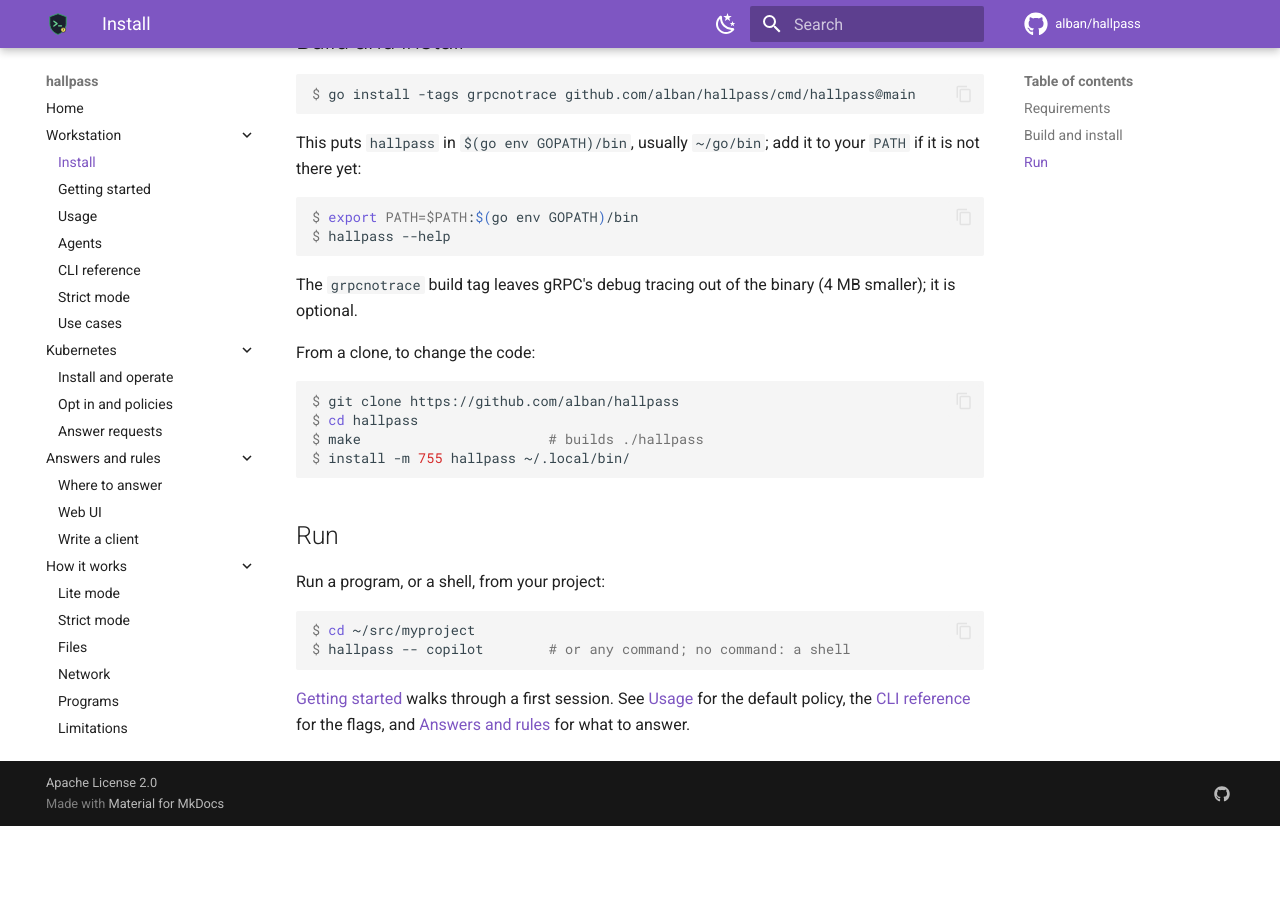
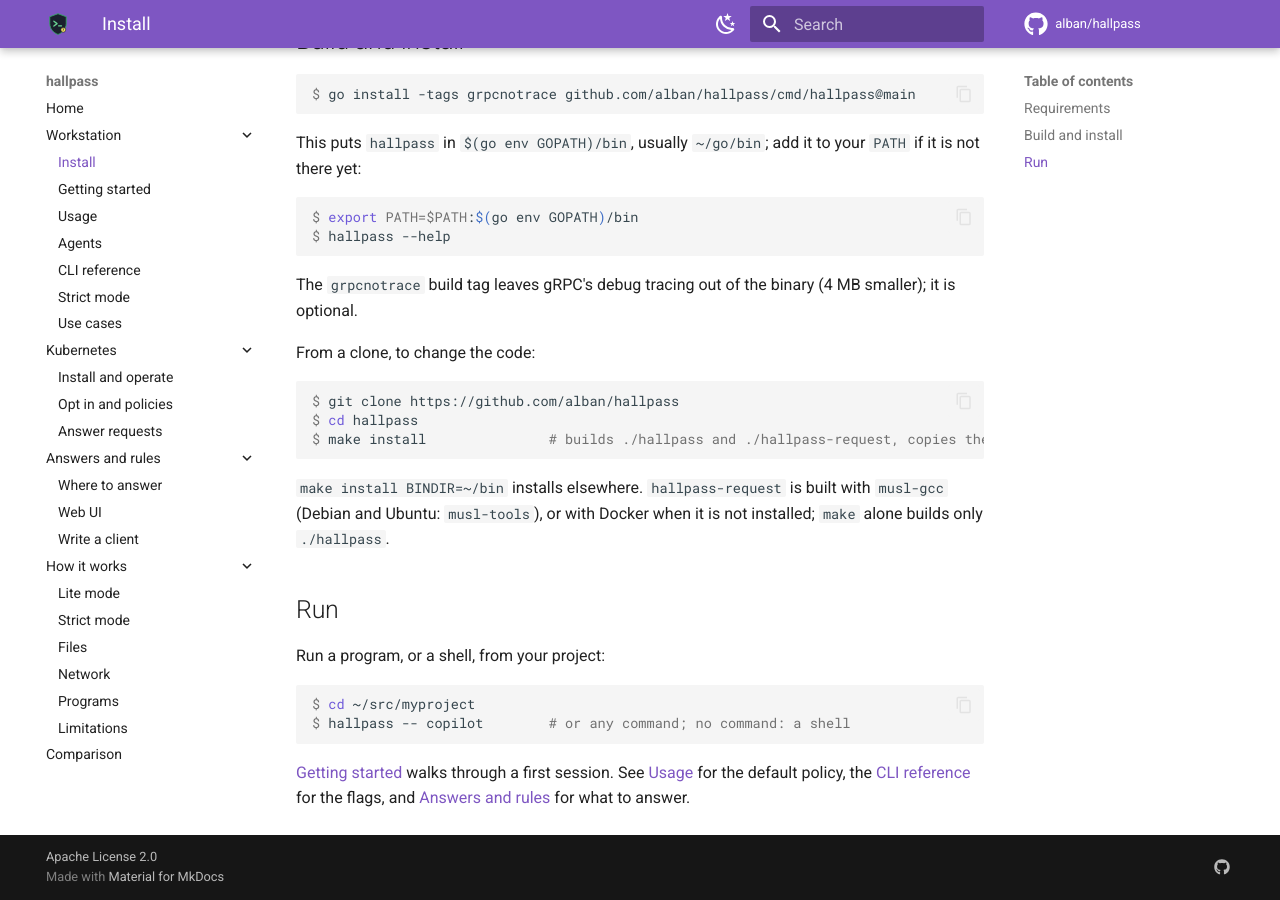
Before and after one commit to alban/hallpass, an MkDocs documentation site: the page built from docs/workstation/install.md, in a window 1280 px wide and 900 px high, scrolled down 601 px. Built offline with MkDocs 1.6.1 and Material for MkDocs 9.7.7, drawn with Linux system fonts in a browser that asks for light colours; comment, search, counter and statistics services are not loaded; before the commit the page ends 1427 px from its top, so only the background shows below that.

Commit message:
make: add an install target
make install builds hallpass and hallpass-request and copies them to
~/.local/bin (PREFIX, BINDIR, DESTDIR). The docs used it instead of the
manual install commands.

Co-authored-by: Copilot <223556219+Copilot@users.noreply.github.com>
Signed-off-by: Alban Crequy <albancrequy@microsoft.com>

````diff
--- a/docs/workstation/install.md
+++ b/docs/workstation/install.md
@@ -30,9 +30,10 @@ From a clone, to change the code:
 ```console
 $ git clone https://github.com/alban/hallpass
 $ cd hallpass
-$ make                       # builds ./hallpass
-$ install -m 755 hallpass ~/.local/bin/
+$ make install               # builds ./hallpass and ./hallpass-request, copies them to ~/.local/bin
 ```
+
+`make install BINDIR=~/bin` installs elsewhere. `hallpass-request` is built with `musl-gcc` (Debian and Ubuntu: `musl-tools`), or with Docker when it is not installed; `make` alone builds only `./hallpass`.
 
 ## Run
 
````
Also changed, not shown: docs/workstation/agents.md (+2 -1 lines), 1 other file.
